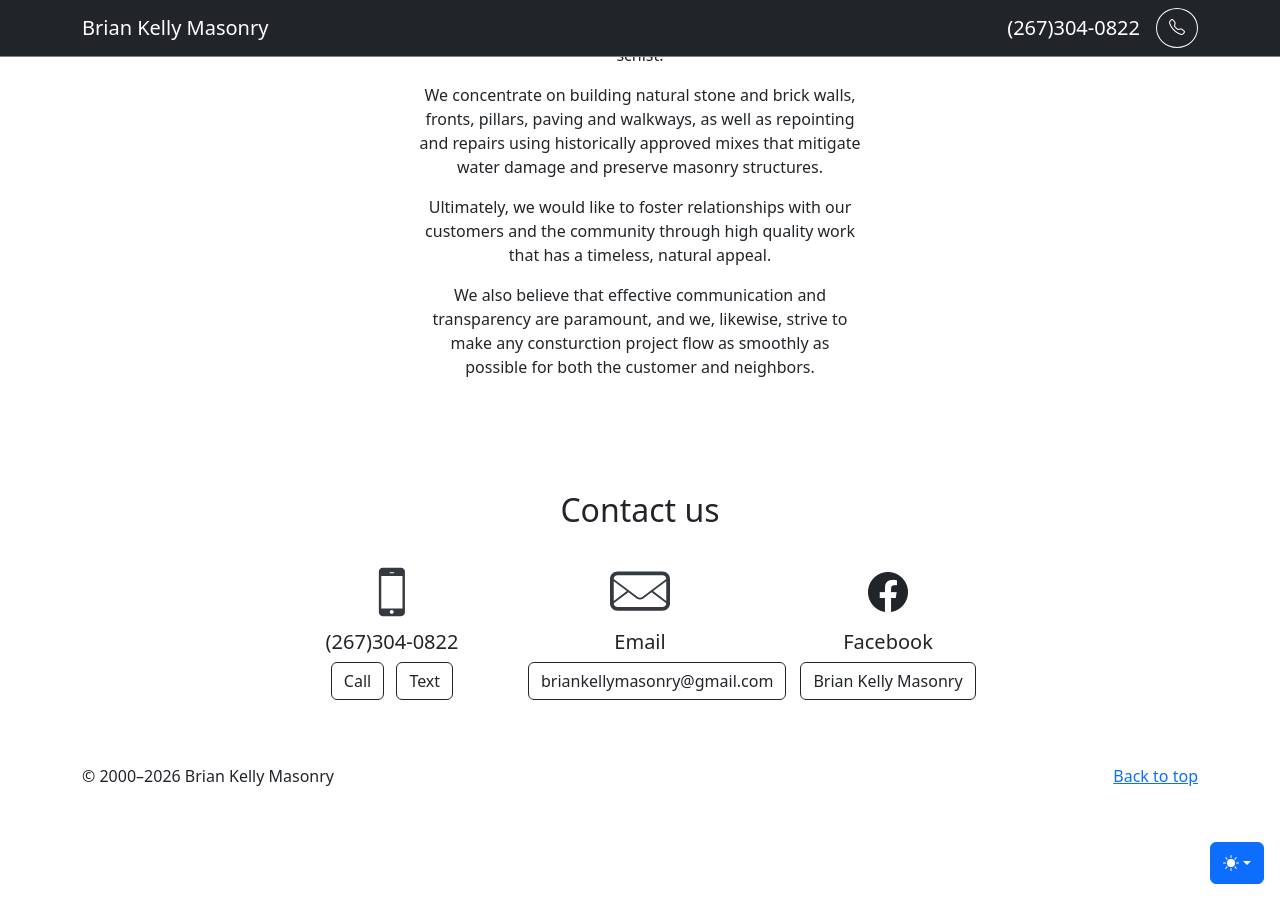
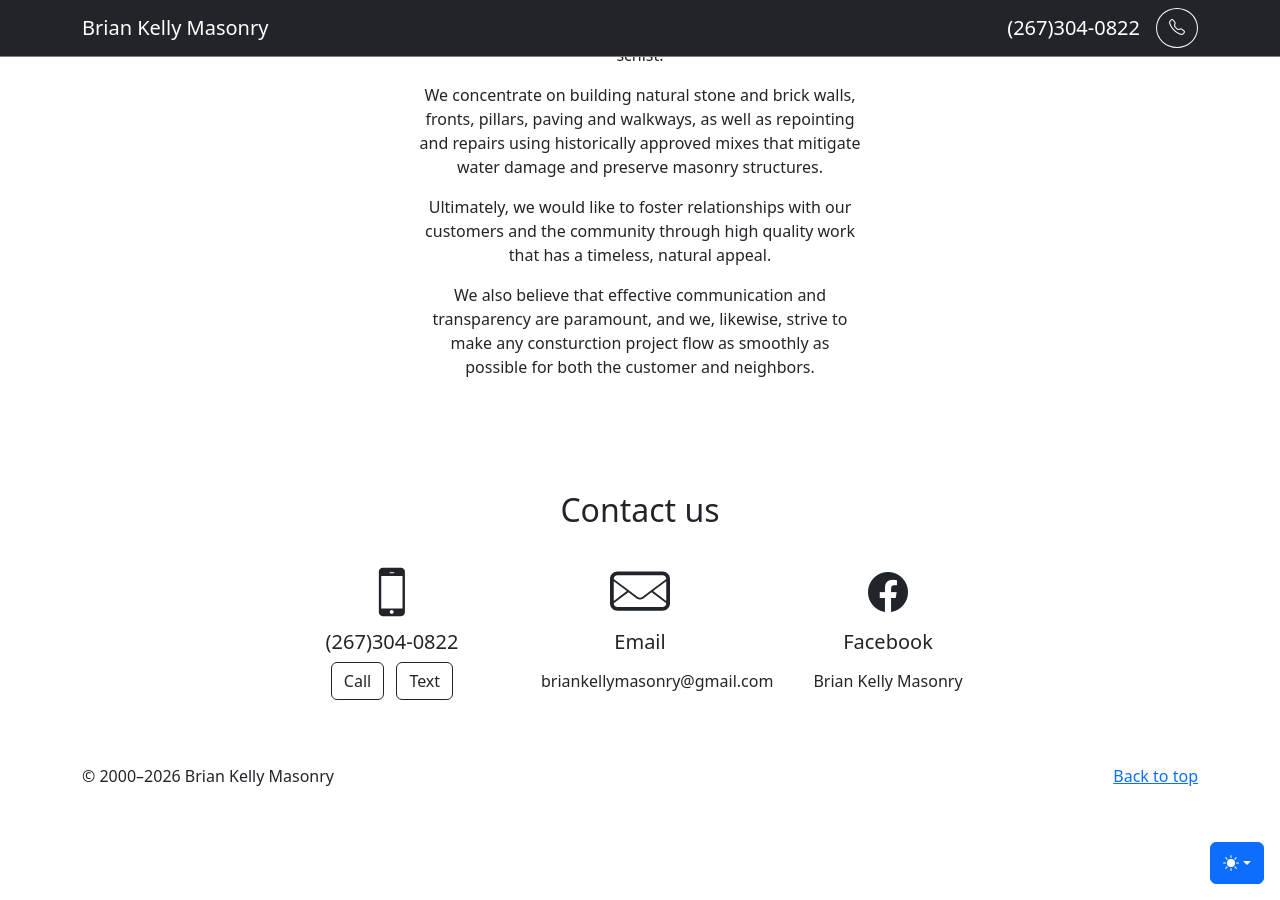
Before and after one commit to ryanbyoung/briankellymasonry, a Jekyll site: the page built from index.html, in a window 1280 px wide and 900 px high, scrolled down 900 px. Built offline with Jekyll 4.4.1, drawn with Linux system fonts in a browser that asks for light colours.

Commit message:
Update index.html

```diff
--- a/index.html
+++ b/index.html
@@ -46,7 +46,7 @@
                 <div class="row">
                 <div class="col-md-4 pt-4">
                   <svg version="1.1" id="Layer_1" xmlns="http://www.w3.org/2000/svg" xmlns:xlink="http://www.w3.org/1999/xlink" x="0px" y="0px" width="60" height="60" viewBox="0 0 512 512" enable-background="new 0 0 512 512" xml:space="preserve">
-                    <path fill="#343a40" d="M366.24,82.96c0-18.202-14.758-32.96-32.96-32.96H176.72c-18.202,0-32.96,14.758-32.96,32.96v346.08 c0,18.202,14.758,32.96,32.96,32.96h156.56c18.202,0,32.96-14.758,32.96-32.96V82.96z M238.653,87.08h32.959 c2.277,0,4.12,1.845,4.12,4.12c0,2.275-1.843,4.12-4.12,4.12h-32.959c-2.275,0-4.12-1.845-4.12-4.12 C234.533,88.925,236.378,87.08,238.653,87.08z M253.761,442.494c-9.101,0-16.486-7.379-16.486-16.479 c0-9.102,7.385-16.48,16.486-16.48c9.101,0,16.472,7.379,16.472,16.48C270.233,435.115,262.862,442.494,253.761,442.494z M345.64,396.08H164.36V120.04h181.28V396.08z"></path>
+                    <path fill="currentColor" d="M366.24,82.96c0-18.202-14.758-32.96-32.96-32.96H176.72c-18.202,0-32.96,14.758-32.96,32.96v346.08 c0,18.202,14.758,32.96,32.96,32.96h156.56c18.202,0,32.96-14.758,32.96-32.96V82.96z M238.653,87.08h32.959 c2.277,0,4.12,1.845,4.12,4.12c0,2.275-1.843,4.12-4.12,4.12h-32.959c-2.275,0-4.12-1.845-4.12-4.12 C234.533,88.925,236.378,87.08,238.653,87.08z M253.761,442.494c-9.101,0-16.486-7.379-16.486-16.479 c0-9.102,7.385-16.48,16.486-16.48c9.101,0,16.472,7.379,16.472,16.48C270.233,435.115,262.862,442.494,253.761,442.494z M345.64,396.08H164.36V120.04h181.28V396.08z"></path>
                   </svg>
                   <h3 class="h5 fw-light pt-2">(267)304-0822</h3>
                   <p>
@@ -56,11 +56,11 @@
                 </div>
                 <div class="col-md-4 pt-4">
                   <svg class="icon icon-mail" xmlns="http://www.w3.org/2000/svg" xmlns:xlink="http://www.w3.org/1999/xlink" version="1.1" width="60" height="60" viewBox="0 0 1024 1024">
-                    <path fill="#343a40" d="M896 160h-768c-70.688 0-128 57.344-128 128v416c0 70.688 57.312 128 128 128h768c70.688 0 128-57.312 128-128v-416c0-70.656-57.312-128-128-128zM64 328l223.968 168-223.968 168v-336zM960 704c0 35.328-28.736 64-64 64h-768c-35.296 0-64-28.672-64-64l250.624-188 139.776 104.864c17.056 12.736 37.312 19.2 57.6 19.2 20.256 0 40.512-6.432 57.568-19.2l139.808-104.864 250.624 188zM960 664l-224-168 224-168v336zM550.368 595.264c-11.168 8.384-24.416 12.8-38.368 12.8s-27.232-4.448-38.4-12.8l-409.6-307.264c0-35.296 28.704-64 64-64h768c35.264 0 64 28.704 64 64l-409.632 307.264z"></path>
+                    <path fill="currentColor" d="M896 160h-768c-70.688 0-128 57.344-128 128v416c0 70.688 57.312 128 128 128h768c70.688 0 128-57.312 128-128v-416c0-70.656-57.312-128-128-128zM64 328l223.968 168-223.968 168v-336zM960 704c0 35.328-28.736 64-64 64h-768c-35.296 0-64-28.672-64-64l250.624-188 139.776 104.864c17.056 12.736 37.312 19.2 57.6 19.2 20.256 0 40.512-6.432 57.568-19.2l139.808-104.864 250.624 188zM960 664l-224-168 224-168v336zM550.368 595.264c-11.168 8.384-24.416 12.8-38.368 12.8s-27.232-4.448-38.4-12.8l-409.6-307.264c0-35.296 28.704-64 64-64h768c35.264 0 64 28.704 64 64l-409.632 307.264z"></path>
                   </svg>
                   <h3 class="h5 fw-light pt-2">Email</h3>
                   <p>
-                    <a class="btn btn-outline-dark" href="mailto:briankellymasonry@gmail.com" role="button">briankellymasonry@gmail.com</a>
+                    <a class="btn btn-outline" href="mailto:briankellymasonry@gmail.com" role="button">briankellymasonry@gmail.com</a>
                   </p>
                 </div>
                 <div class="col-md-4 pt-4">
@@ -69,7 +69,7 @@
                   </a>
                   <h3 class="h5 fw-light pt-2">Facebook</h3>
                   <p>
-                    <a class="btn btn-outline-dark" href="https://www.facebook.com/#" role="button">Brian Kelly Masonry</a>
+                    <a class="btn btn-outline" href="https://www.facebook.com/#" role="button">Brian Kelly Masonry</a>
                   </p>
                 </div>
                 </div>
```
